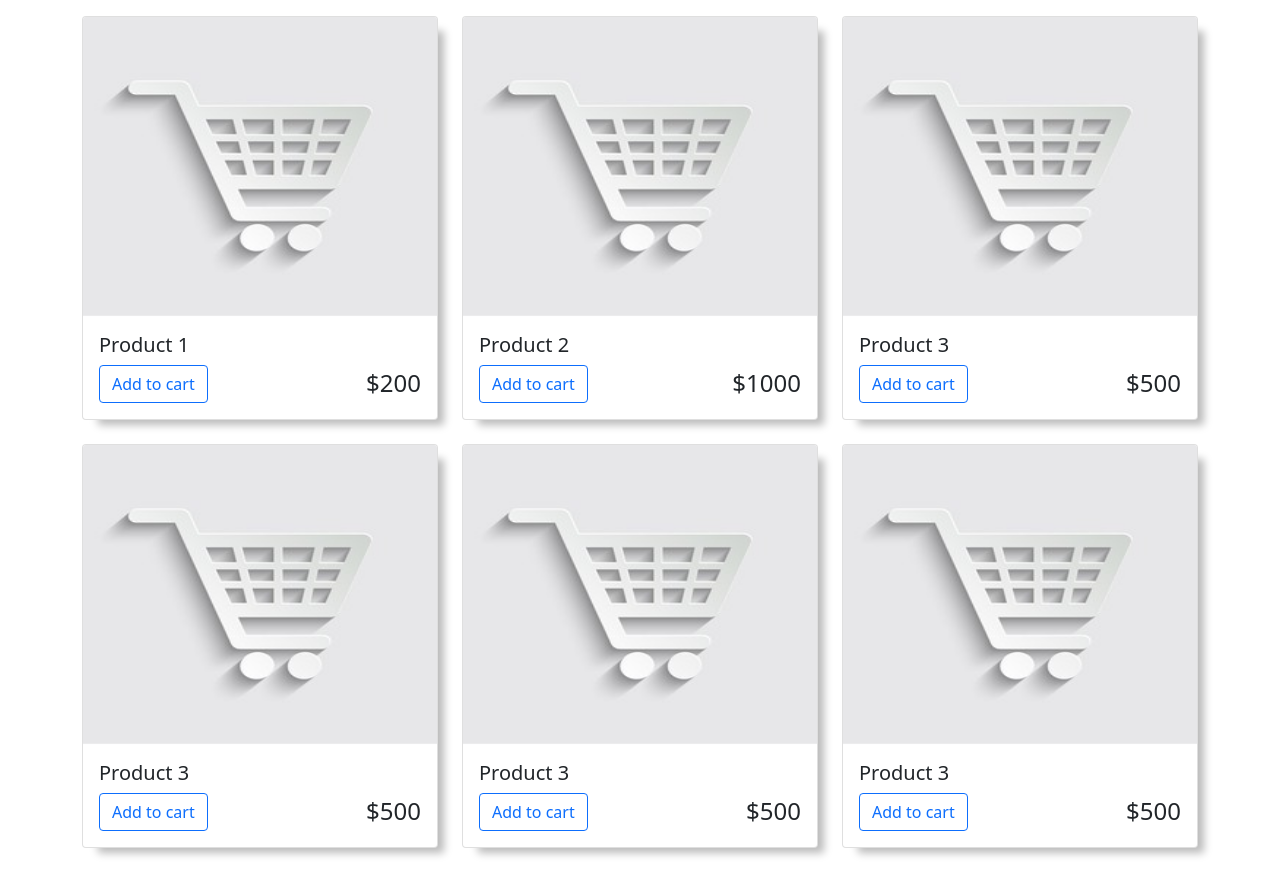
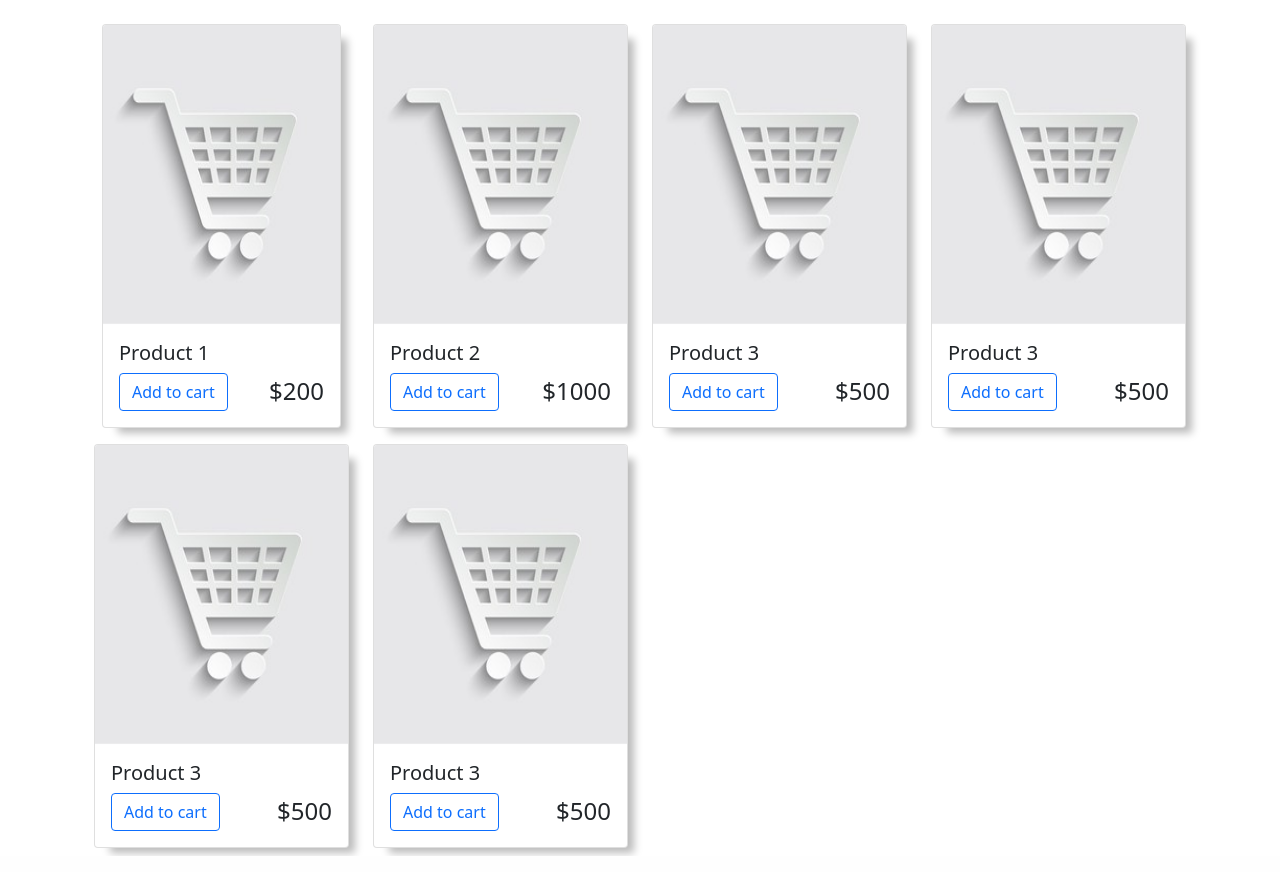
Before and after one commit to kewablay/ecom, a Django app: template store/templates/store/store.html in a window 1280 px wide. Shown: the part 56-928 px from the top of the page. Run offline with Django 3.2, Linux system fonts and the light colour scheme; the template is opened without the code that fills it, so the values that code supplies are empty.

Commit message:
added changes

```diff
--- a/static/css/main.css
+++ b/static/css/main.css
@@ -25,7 +25,7 @@
     box-shadow: 11px 10px 8px -5px rgba(0,0,0,0.27);
     -webkit-box-shadow: 11px 10px 8px -5px rgba(0,0,0,0.27);
     -moz-box-shadow: 11px 10px 8px -5px rgba(0,0,0,0.27);
-    margin-bottom: 1.5rem;
+    margin-bottom: 1rem;
 }
 
 .card:hover {
@@ -34,7 +34,7 @@
     box-shadow: 9px 9px 13px -2px rgba(0,0,0,0.53);
     -webkit-box-shadow: 9px 9px 13px -2px rgba(0,0,0,0.53);
     -moz-box-shadow: 9px 9px 13px -2px rgba(0,0,0,0.53);;
-    transition: all .35s ease-in-out;
+    transition: all .35s linear;
 }
 
 .thumbnail{
--- a/store/templates/store/store.html
+++ b/store/templates/store/store.html
@@ -1,10 +1,11 @@
 {% extends "store/main.html" %}
 {% load static %}
 {% block content %}
+<div class="container">
     <section class="store-items">
         <div class="row">
-        <div class="col-md-4">
-            <div class="card">
+            <div class="col-lg-3 col-md-6">
+                <div class="card mx-2 my-2">
                     <img class="card-img-top thumbnail" src="{% static 'images/placeholder.jpg' %}" alt="Card image cap">
                     <div class="card-body">
                         <h5 class="card-title">Product 1</h5>
@@ -14,8 +15,8 @@
                 </div>
             </div>
 
-        <div class="col-md-4">
-            <div class="card">
+            <div class="col-lg-3 col-md-6">
+                <div class="card my-2">
                     <img class="card-img-top thumbnail" src="{% static 'images/placeholder.jpg' %}" alt="Card image cap">
                     <div class="card-body">
                         <h5 class="card-title">Product 2</h5>
@@ -26,8 +27,8 @@
             </div>
 
 
-        <div class="col-md-4">
-            <div class="card">
+            <div class="col-lg-3 col-md-6">
+                <div class="card my-2">
                     <img class="card-img-top thumbnail" src="{% static 'images/placeholder.jpg' %}" alt="Card image cap">
                     <div class="card-body container">
                         <h5 class="card-title">Product 3</h5>
@@ -36,8 +37,8 @@
                     </div>
                 </div>
             </div>
-        <div class="col-md-4">
-            <div class="card">
+            <div class="col-lg-3 col-md-6">
+                <div class="card my-2">
                     <img class="card-img-top thumbnail" src="{% static 'images/placeholder.jpg' %}" alt="Card image cap">
                     <div class="card-body container">
                         <h5 class="card-title">Product 3</h5>
@@ -46,8 +47,8 @@
                     </div>
                 </div>
             </div>
-        <div class="col-md-4">
-            <div class="card">
+            <div class="col-lg-3 col-md-6">
+                <div class="card my-2">
                     <img class="card-img-top thumbnail" src="{% static 'images/placeholder.jpg' %}" alt="Card image cap">
                     <div class="card-body container">
                         <h5 class="card-title">Product 3</h5>
@@ -56,8 +57,8 @@
                     </div>
                 </div>
             </div>
-        <div class="col-md-4">
-            <div class="card">
+            <div class="col-lg-3 col-md-6">
+                <div class="card my-2">
                     <img class="card-img-top thumbnail" src="{% static 'images/placeholder.jpg' %}" alt="Card image cap">
                     <div class="card-body container">
                         <h5 class="card-title">Product 3</h5>
@@ -70,6 +71,7 @@
 
 
         </div>
+</div>
 </section>
 
 
```
Lines whose indentation alone changed are shown as unchanged.
